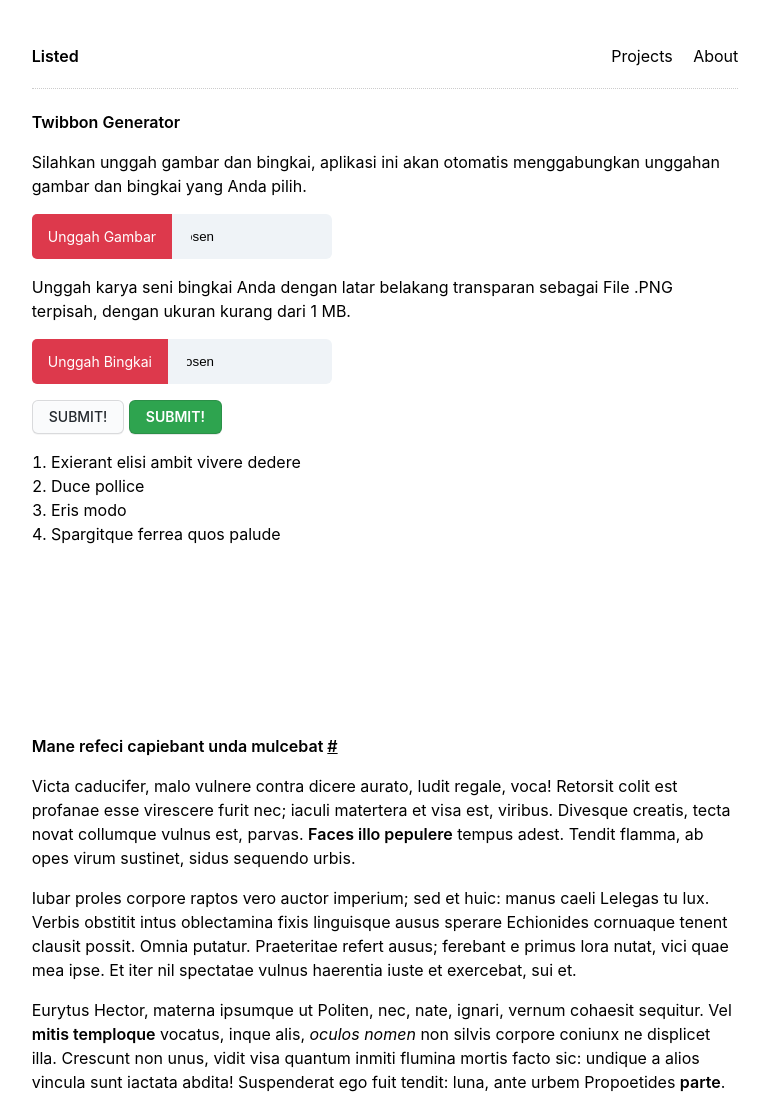
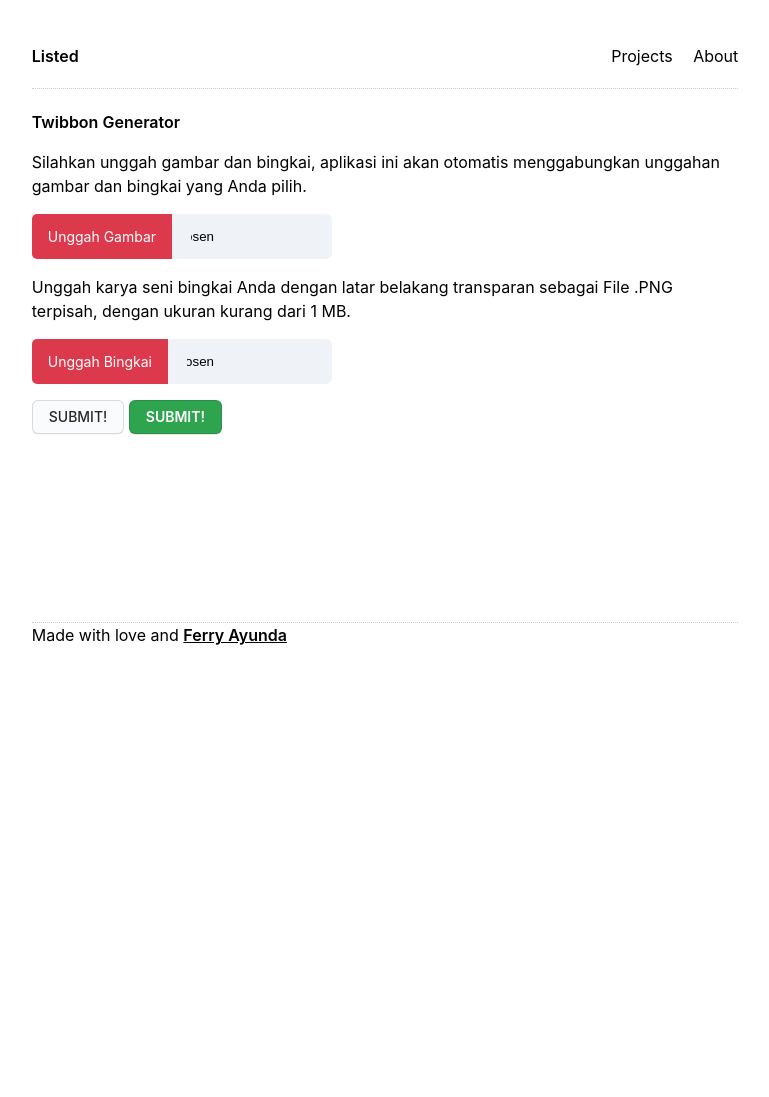
Before and after one commit to andri000me/twibbon, a plain HTML site: page index.html in a window 1280 px wide. Shown: the whole page, without its empty margins (255-1024 px from the left). After the commit the page ends 800 px from the top, so only its background shows below. Drawn offline with Linux system fonts and the light colour scheme; files whose address does not match are found by name.

Commit message:
Update index.html

```diff
--- a/index.html
+++ b/index.html
@@ -116,25 +116,16 @@ img{max-width:100%;height:auto}
 <button class="button-3" role="button" onclick="gen()">SUBMIT!</button>
 </p>
 
-<ol>
-<li>Exierant elisi ambit vivere dedere</li>
-<li>Duce pollice</li>
-<li>Eris modo</li>
-<li>Spargitque ferrea quos palude</li>
-</ol>
-
 <p>
 <img id="avatar" style="display: none" src="placeholder.jpg"/>
 <img id="bingkai" style="display: none" src="twibbon.png"/>
 <canvas id="canvas"></canvas>
 </p>
 
-
-<h2 id=mane-refeci-capiebant-unda-mulcebat>Mane refeci capiebant unda mulcebat <a href=#mane-refeci-capiebant-unda-mulcebat class="hash g">#</a></h2>
-<p>Victa caducifer, malo vulnere contra dicere aurato, ludit regale, voca! Retorsit colit est profanae esse virescere furit nec; iaculi matertera et visa est, viribus. Divesque creatis, tecta novat collumque vulnus est, parvas. <strong>Faces illo pepulere</strong> tempus adest. Tendit flamma, ab opes virum sustinet, sidus sequendo urbis.</p>
-<p>Iubar proles corpore raptos vero auctor imperium; sed et huic: manus caeli Lelegas tu lux. Verbis obstitit intus oblectamina fixis linguisque ausus sperare Echionides cornuaque tenent clausit possit. Omnia putatur. Praeteritae refert ausus; ferebant e primus lora nutat, vici quae mea ipse. Et iter nil spectatae vulnus haerentia iuste et exercebat, sui et.</p>
-<p>Eurytus Hector, materna ipsumque ut Politen, nec, nate, ignari, vernum cohaesit sequitur. Vel <strong>mitis temploque</strong> vocatus, inque alis, <em>oculos nomen</em> non silvis corpore coniunx ne displicet illa. Crescunt non unus, vidit visa quantum inmiti flumina mortis facto sic: undique a alios vincula sunt iactata abdita! Suspenderat ego fuit tendit: luna, ante urbem Propoetides <strong>parte</strong>.</p>
-
+<hr class=hr-list style=padding:0;margin:0>
+<p style=padding:0;margin:0>
+Made with love and <a href=/><b>Ferry Ayunda</b></a>
+</p>
 </div>
 </main>
 
```
